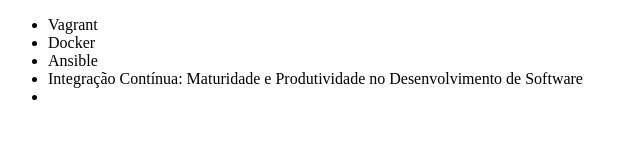
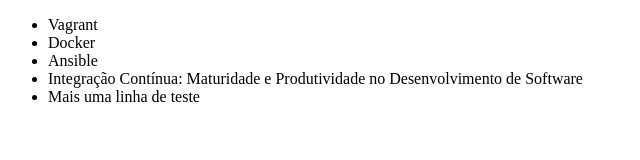
Before and after one commit to euRicardoDaniel/kepha-git, a plain HTML site: page index.html in a window 1280 px wide. Shown: the whole page, without its empty margins (0-640 px from the left). Drawn offline with Linux system fonts and the light colour scheme.

Commit message:
recebendo dados

```diff
--- a/index.html
+++ b/index.html
@@ -12,7 +12,7 @@
         <li>Docker</li>
         <li>Ansible</li>
         <li>Integração Contínua: Maturidade e Produtividade no Desenvolvimento de Software</li>
-        <li></li>
+        <li>Mais uma linha de teste</li>
     </ul>
 </body>
 
```
